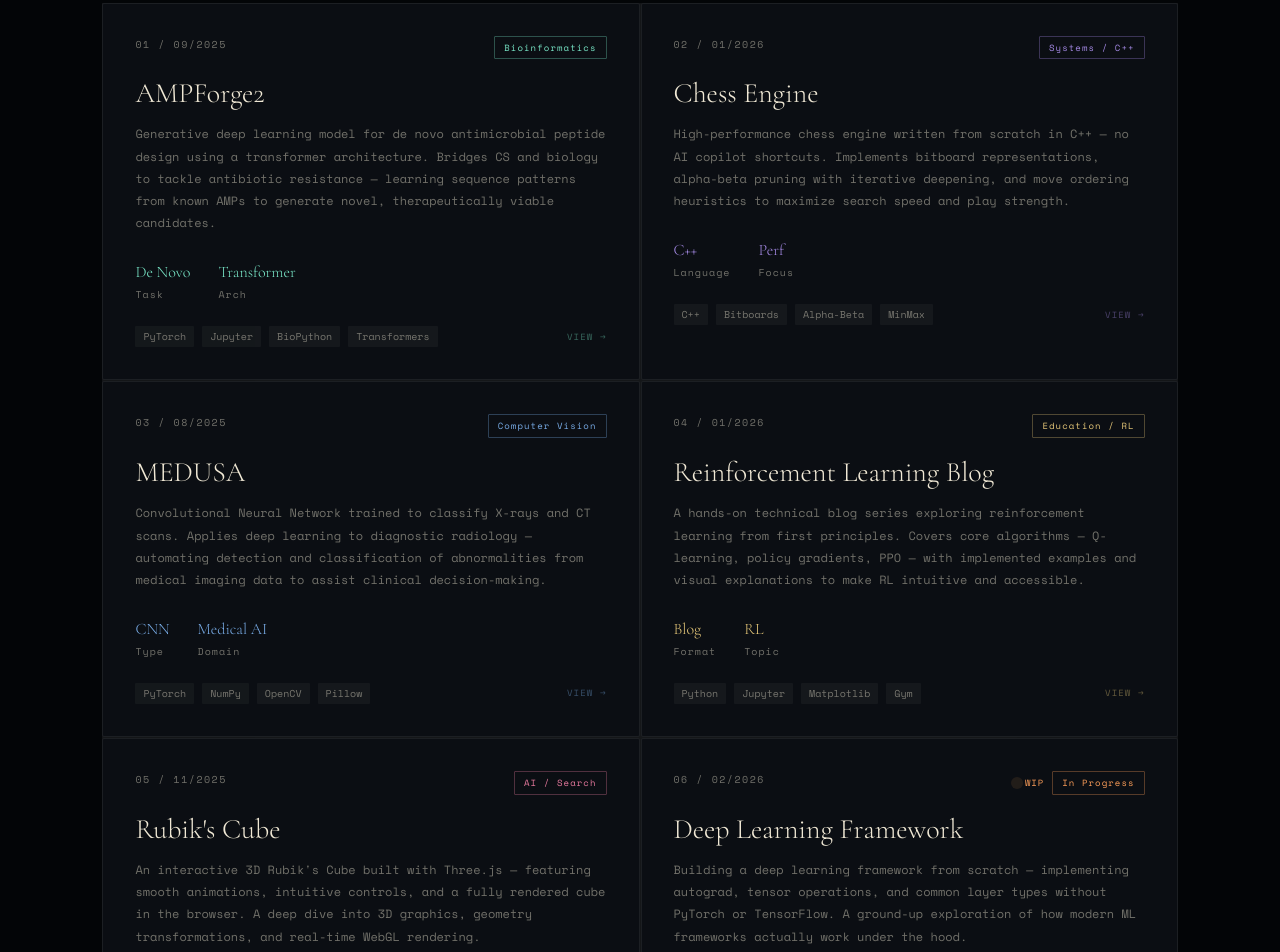
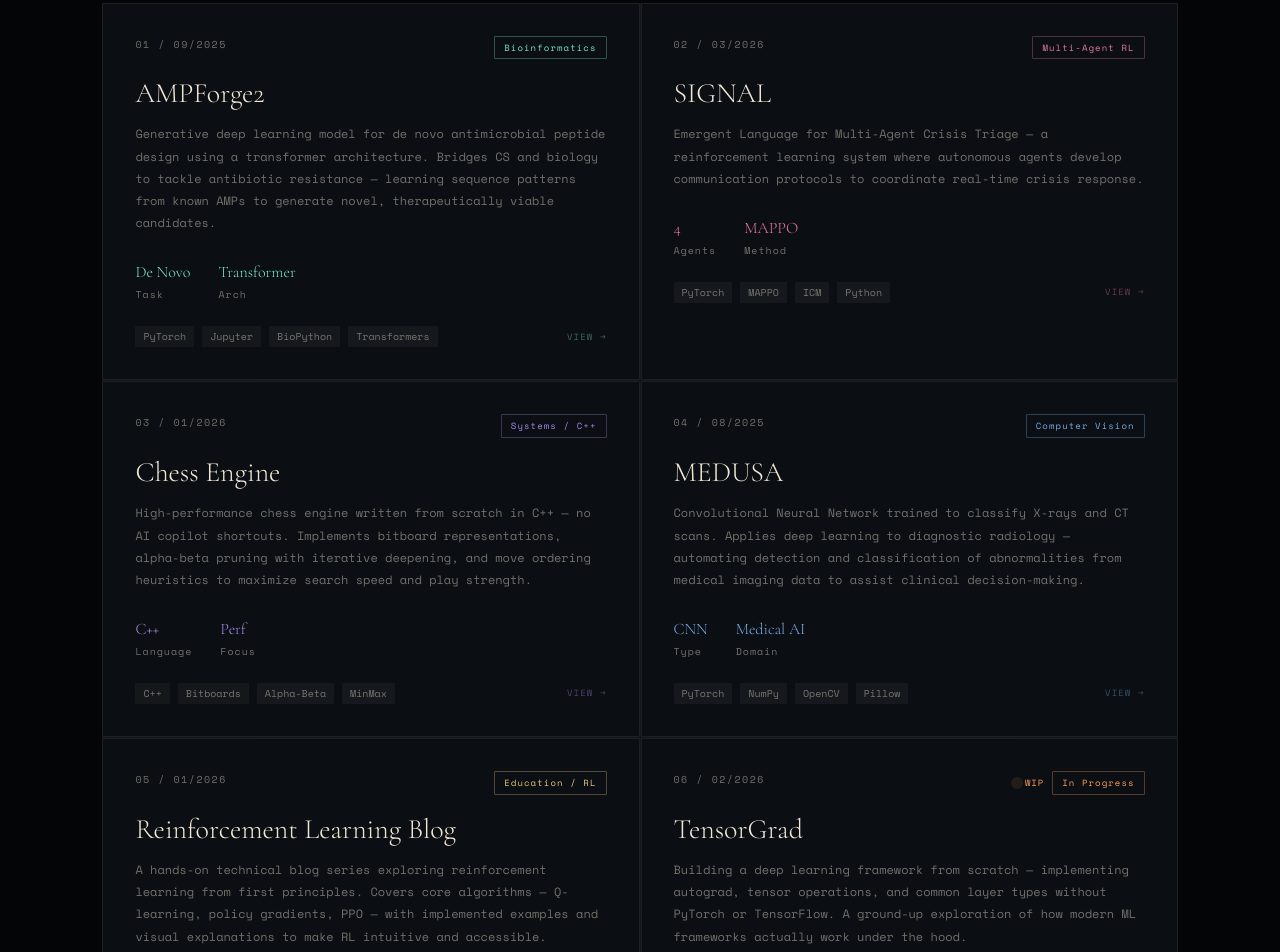
Before and after one commit to ColeAndrae/ml-portfolio, a Next.js app: page / in a window 1280 px wide. Shown: the part 1120-2072 px from the top of the page. Built offline with nearby package versions, Linux system fonts and the light colour scheme.

Commit message:
added: project-signal

```diff
--- a/app/page.tsx
+++ b/app/page.tsx
@@ -19,6 +19,21 @@ const PROJECTS = [
   },
   {
     id: "02",
+    title: "SIGNAL",
+    tag: "Multi-Agent RL",
+    tagColor: "#e87a9f",
+    year: "03/2026",
+    status: null,
+    desc: "Emergent Language for Multi-Agent Crisis Triage — a reinforcement learning system where autonomous agents develop communication protocols to coordinate real-time crisis response.",
+    metrics: [
+      { label: "Agents", value: "4" },
+      { label: "Method", value: "MAPPO" },
+    ],
+    stack: ["PyTorch", "MAPPO", "ICM", "Python"],
+    link: "https://github.com/ColeAndrae/project-signal",
+  },
+  {
+    id: "03",
     title: "Chess Engine",
     tag: "Systems / C++",
     tagColor: "#a78be8",
@@ -33,7 +48,7 @@ const PROJECTS = [
     link: "https://github.com/ColeAndrae/chess-engine",
   },
   {
-    id: "03",
+    id: "04",
     title: "MEDUSA",
     tag: "Computer Vision",
     tagColor: "#7aade8",
@@ -48,7 +63,7 @@ const PROJECTS = [
     link: "https://github.com/ColeAndrae/MEDUSA",
   },
   {
-    id: "04",
+    id: "05",
     title: "Reinforcement Learning Blog",
     tag: "Education / RL",
     tagColor: "#e8c97a",
@@ -63,23 +78,8 @@ const PROJECTS = [
     link: "https://github.com/ColeAndrae/reinforcement-learning",
   },
   {
-    id: "05",
-    title: "Rubik's Cube",
-    tag: "AI / Search",
-    tagColor: "#e87a9f",
-    year: "11/2025",
-    status: null,
-    desc: "An interactive 3D Rubik's Cube built with Three.js — featuring smooth animations, intuitive controls, and a fully rendered cube in the browser. A deep dive into 3D graphics, geometry transformations, and real-time WebGL rendering.",
-    metrics: [
-      { label: "Renderer", value: "WebGL" },
-      { label: "Library", value: "Three.js" },
-    ],
-    stack: ["Three.js", "JavaScript", "WebGL", "CSS3D"],
-    link: "https://github.com/ColeAndrae/Rubiks-Cube-Three.js",
-  },
-  {
     id: "06",
-    title: "Deep Learning Framework",
+    title: "TensorGrad",
     tag: "In Progress",
     tagColor: "#ff9f5a",
     year: "02/2026",
@@ -90,7 +90,7 @@ const PROJECTS = [
       { label: "Type", value: "Framework" },
     ],
     stack: ["Python", "NumPy", "CUDA", "C++"],
-    link: "https://github.com/ColeAndrae",
+    link: "https://github.com/ColeAndrae/tensorgrad",
   },
 ];
 
```
